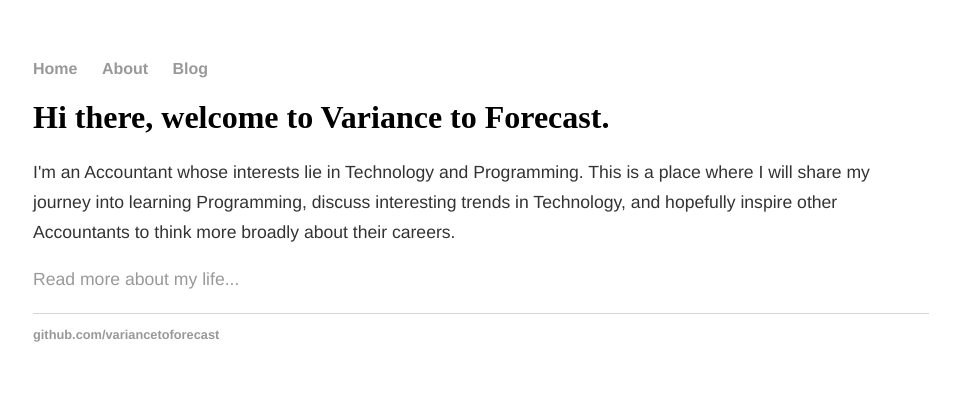
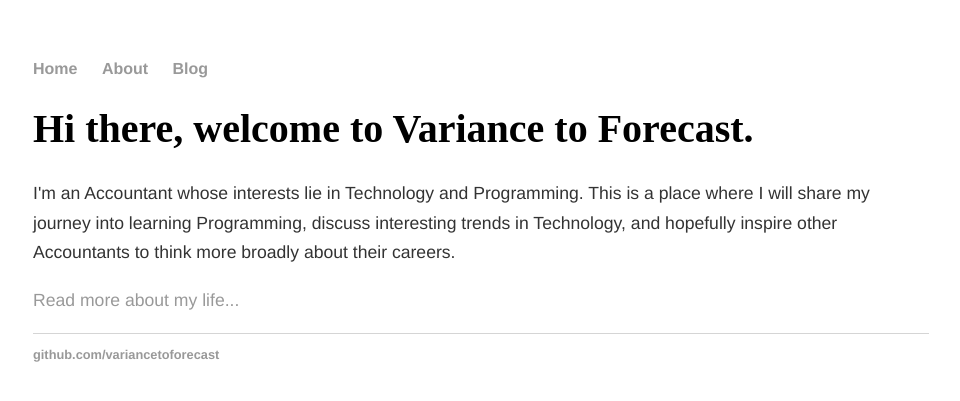
Before and after one commit to variancetoforecast/variancetoforecast.github.io, a Jekyll site: the page built from index.html, in a window 1280 px wide. Shown: the top 401 px of the page, without its empty margins (159-1119 px from the left). Built offline with Jekyll 4.4.1, drawn with Linux system fonts in a browser that asks for light colours.

Commit message:
Update main.css

```diff
--- a/css/main.css
+++ b/css/main.css
@@ -21,11 +21,8 @@ a:hover {
     text-decoration: underline;
 }
 h1 {
-    font-style: normal;
-    font-weight: 700;
-    font-family:'Merriweather';
-    src: local('Merriweather Bold'), local('Merriweather-Bold'), url(https://fonts.gstatic.com/s/merriweather/v19/u-4n0qyriQwlOrhSvowK_l52xwNZVcf6lvg.woff2) format('woff2');
-  unicode-range: U+0460-052F, U+1C80-1C88, U+20B4, U+2DE0-2DFF, U+A640-A69F, U+FE2E-FE2F;
+    font-size: 2.5em;
+    font-weight: bold;
 }
 p {
     font-size: 1.1em;
```
